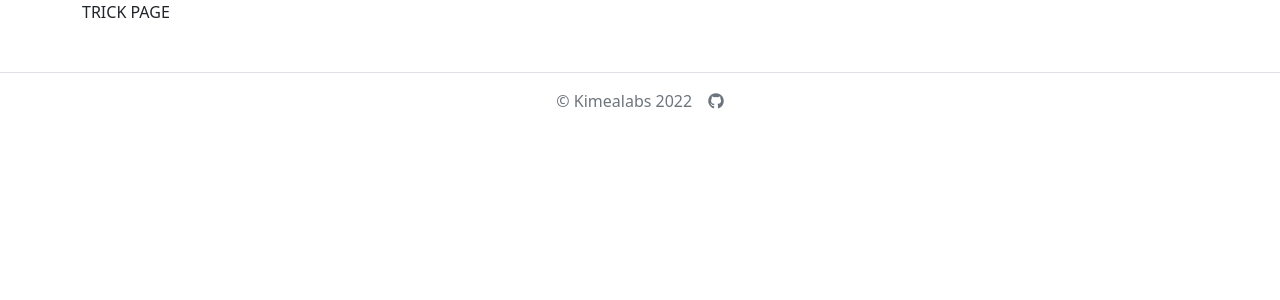
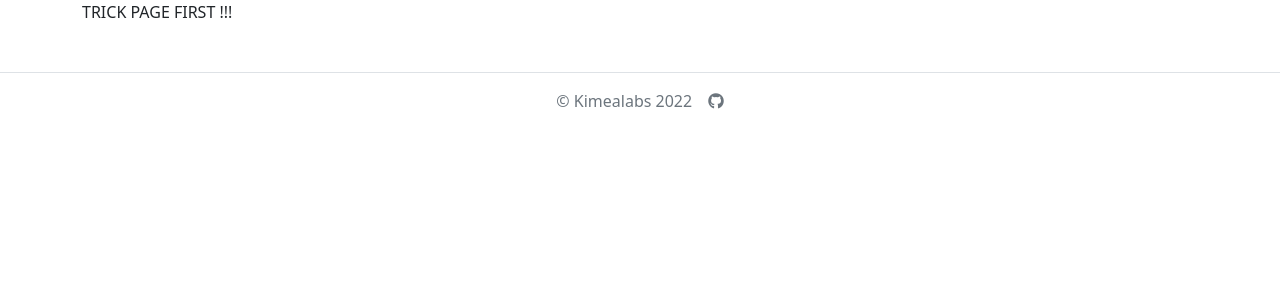
Before and after one commit to Kimealabs/snowtrick, a Symfony app: template templates/trick/index.html.twig in a window 1280 px wide. Shown: the top 300 px of the page. Run offline with Twig, Linux system fonts and the light colour scheme; the template is opened without the code that fills it, so the values that code supplies are empty; some libraries are stand-ins or nearby versions.

```diff
--- a/templates/trick/index.html.twig
+++ b/templates/trick/index.html.twig
@@ -7,7 +7,7 @@
 
 
 	<div class="container">
-		TRICK PAGE
+		TRICK PAGE FIRST !!!
 
 	</div>
 
```
